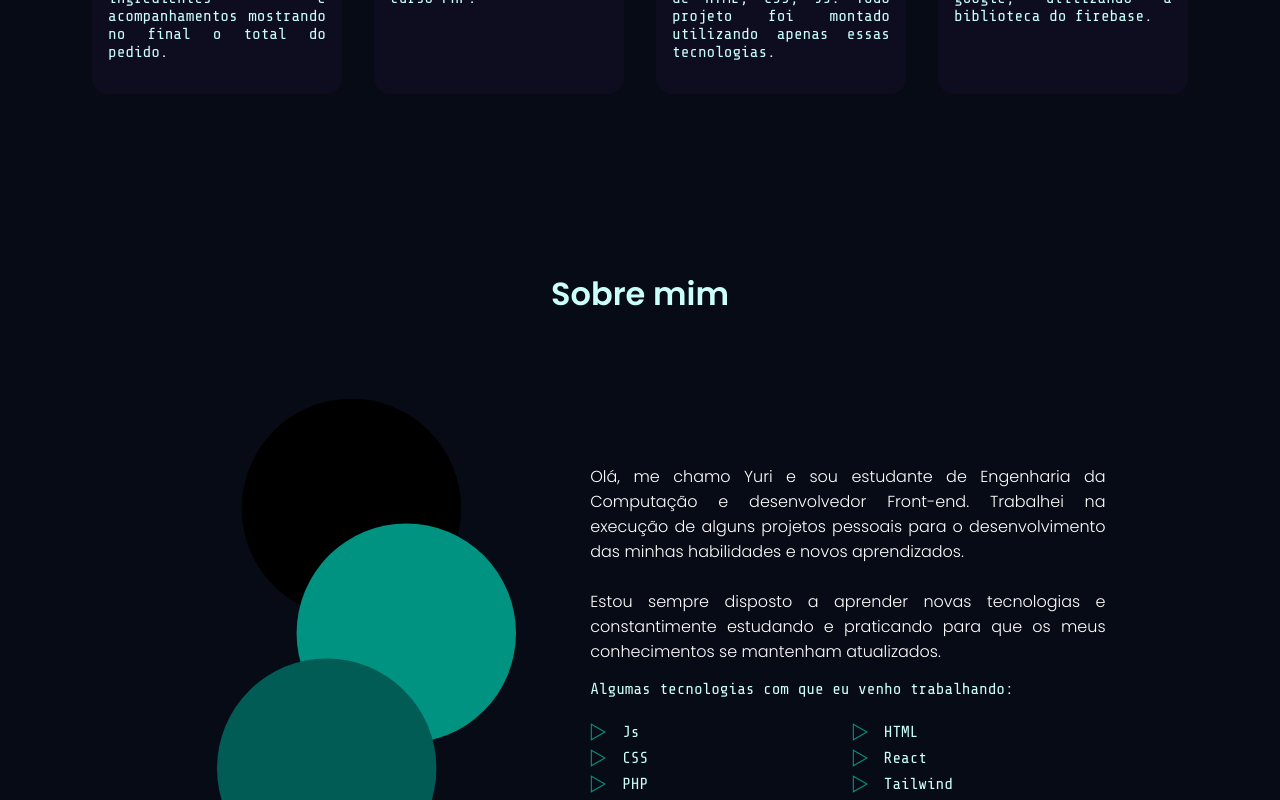
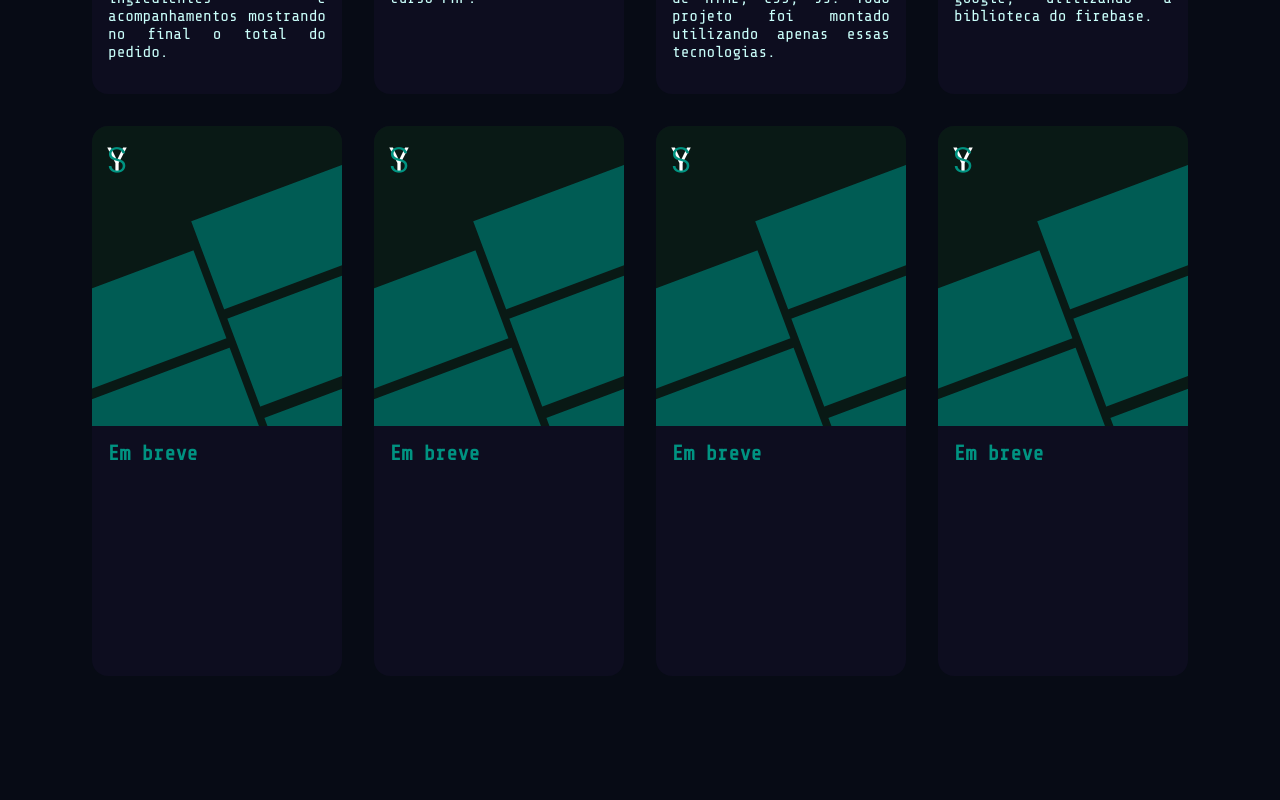
Before and after one commit to YuriSarmanho/Portfolio, a React (Vite) app: page / in a window 1280 px wide. Shown: the part 1480-2280 px from the top of the page. Built offline with nearby package versions, Linux system fonts and the light colour scheme.

Commit message:
problema do hover no componente projetos resolvido

```diff
--- a/src/components/Header/header.css
+++ b/src/components/Header/header.css
@@ -8,6 +8,7 @@ header {
   align-items: center;
   position: fixed;
   width: 100%;
+  z-index: 999;
 }
 
 .mobile-nav-toggle,
--- a/src/sections/Projects/Project/project.css
+++ b/src/sections/Projects/Project/project.css
@@ -37,9 +37,7 @@
 }
 
 .project-container:hover {
-    -xpedu-transform: scale(1.03);
-    -ms-transform: scale(1.03);
-    transform: scale(1.03);
+    transform: scale(.99);
     cursor: pointer;
     transition: ease .2s;
 }
--- a/src/sections/Projects/index.jsx
+++ b/src/sections/Projects/index.jsx
@@ -28,6 +28,46 @@ const Projects = () => {
       githubLink: "https://github.com/YuriSarmanho/Calculadora",
       id: 2,
     },
+    {
+      name: "CadastroFirebase",
+      description:
+        "Projeto básico utilizando React com o objetivo de aprender o funcionamento do cadastro em sites utilizando os e-mail do google, utilizando a biblioteca do firebase.",
+      pageLink: "#",
+      githubLink: "https://github.com/YuriSarmanho/loginPageWithFirebase",
+      id: 5,
+    },
+    {
+      name: "Em breve",
+      description:
+        "",
+      pageLink: "#",
+      githubLink: "#",
+      id: 4,
+    },
+    {
+      name: "Em breve",
+      description:
+        "",
+      pageLink: "#",
+      githubLink: "#",
+      id: 4,
+    },
+    {
+      name: "Em breve",
+      description:
+        "",
+      pageLink: "#",
+      githubLink: "#",
+      id: 4,
+    },
+    {
+      name: "Em breve",
+      description:
+        "",
+      pageLink: "#",
+      githubLink: "#",
+      id: 4,
+    },
     // {
     //   name: "Quiz",
     //   description:
@@ -44,14 +84,6 @@ const Projects = () => {
     //   githubLink: "#",
     //   id: 4,
     // },
-    {
-      name: "CadastroFirebase",
-      description:
-        "Projeto básico utilizando React com o objetivo de aprender o funcionamento do cadastro em sites utilizando os e-mail do google, utilizando a biblioteca do firebase.",
-      pageLink: "#",
-      githubLink: "https://github.com/YuriSarmanho/loginPageWithFirebase",
-      id: 5,
-    },
     // {
     //   name: "CadastroFirebase",
     //   description:
```
